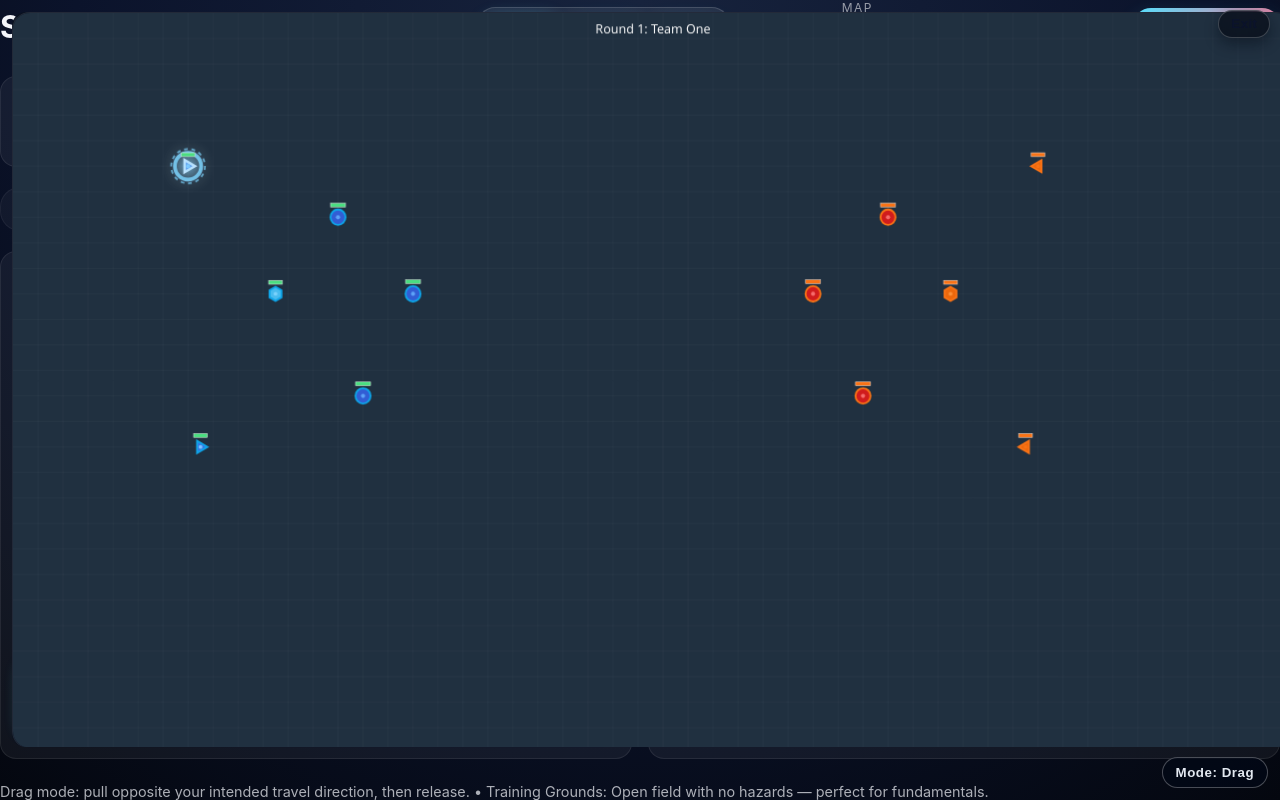
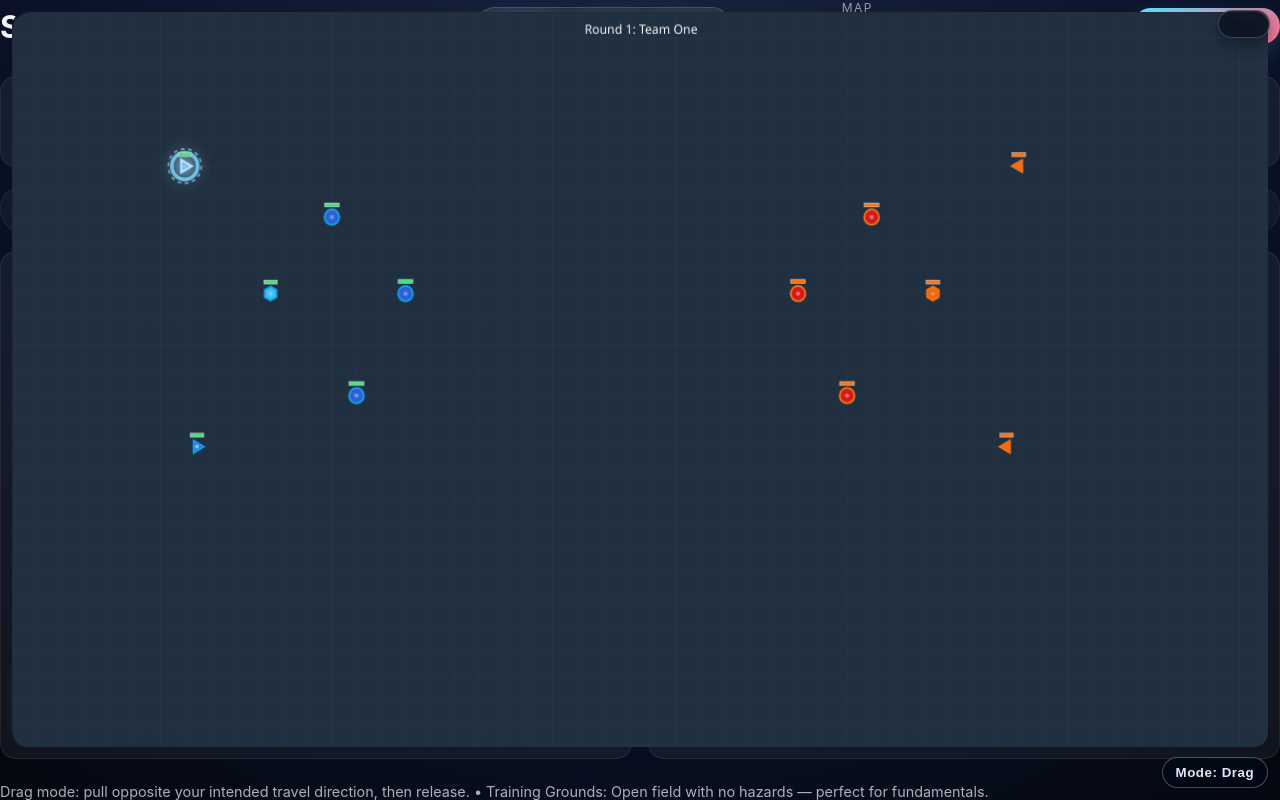
Before and after one commit to sunrise201238-sys/Game, a website built with Vite: page client/index.html in a window 1280 px wide. Both pictures are taken after a click on the button "Fullscreen". Built offline with nearby package versions, Linux system fonts and the light colour scheme.

Commit message:
Center fullscreen map and preserve aspect ratio

```diff
--- a/client/src/styles.css
+++ b/client/src/styles.css
@@ -225,7 +225,7 @@ main > * {
 #board-stage:-webkit-full-screen {
   display: flex;
   flex-direction: column;
-  align-items: stretch;
+  align-items: center;
   justify-content: flex-start;
   width: 100vw;
   height: 100vh;
@@ -246,9 +246,7 @@ main > * {
 #board-stage:fullscreen #map-viewport,
 #board-stage:-webkit-full-screen #map-viewport {
   width: var(--board-fullscreen-width, 100vw);
-  height: var(--board-fullscreen-height, 100vh);
-  max-width: 100vw;
-  max-height: 100%;
+  max-width: 100%;
   aspect-ratio: var(--board-aspect, 16 / 9);
 }
 
@@ -257,7 +255,7 @@ main > * {
   inset: 0;
   display: flex;
   flex-direction: column;
-  align-items: stretch;
+  align-items: center;
   justify-content: flex-start;
   width: 100vw;
   height: 100vh;
@@ -277,9 +275,7 @@ main > * {
 
 #board-stage.board-stage--pseudo-fullscreen #map-viewport {
   width: var(--board-fullscreen-width, 100vw);
-  height: var(--board-fullscreen-height, 100vh);
-  max-width: 100vw;
-  max-height: 100%;
+  max-width: 100%;
   aspect-ratio: var(--board-aspect, 16 / 9);
 }
 
@@ -288,7 +284,7 @@ main > * {
   flex-direction: column;
   gap: 0.5rem;
   align-items: stretch;
-  width: 100%;
+  width: min(100%, var(--board-fullscreen-width, 100%));
 }
 
 .fire-controls > * {
```
